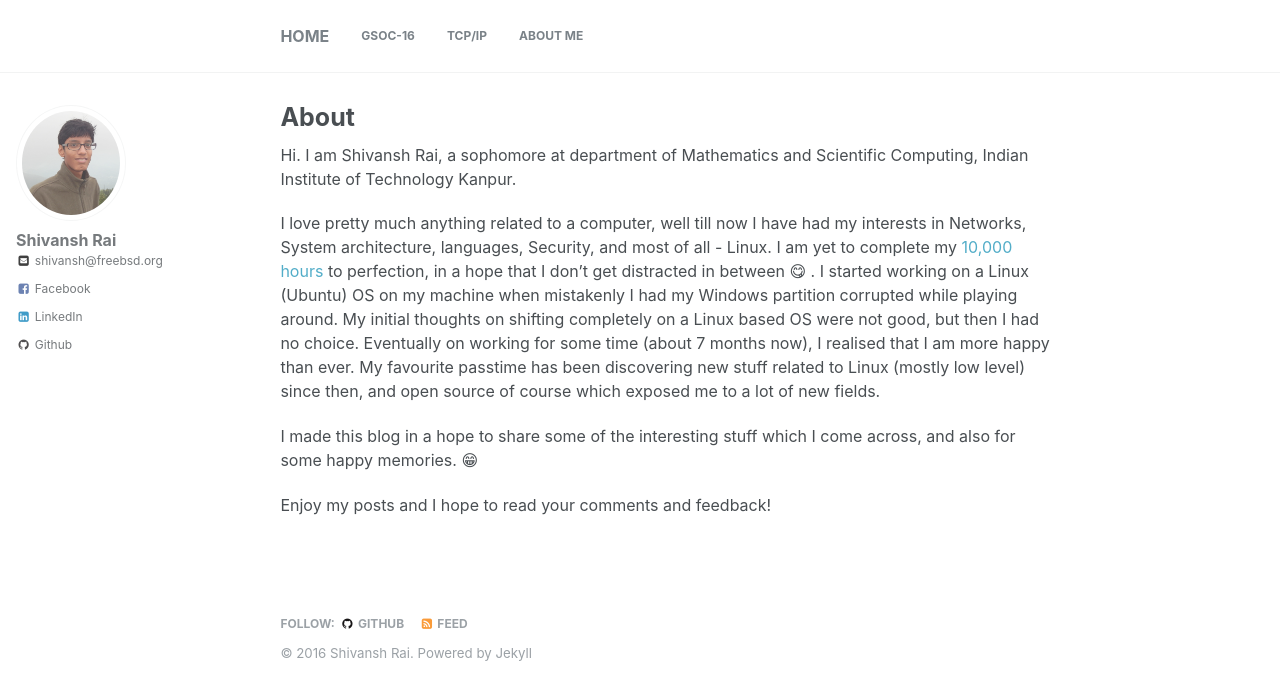
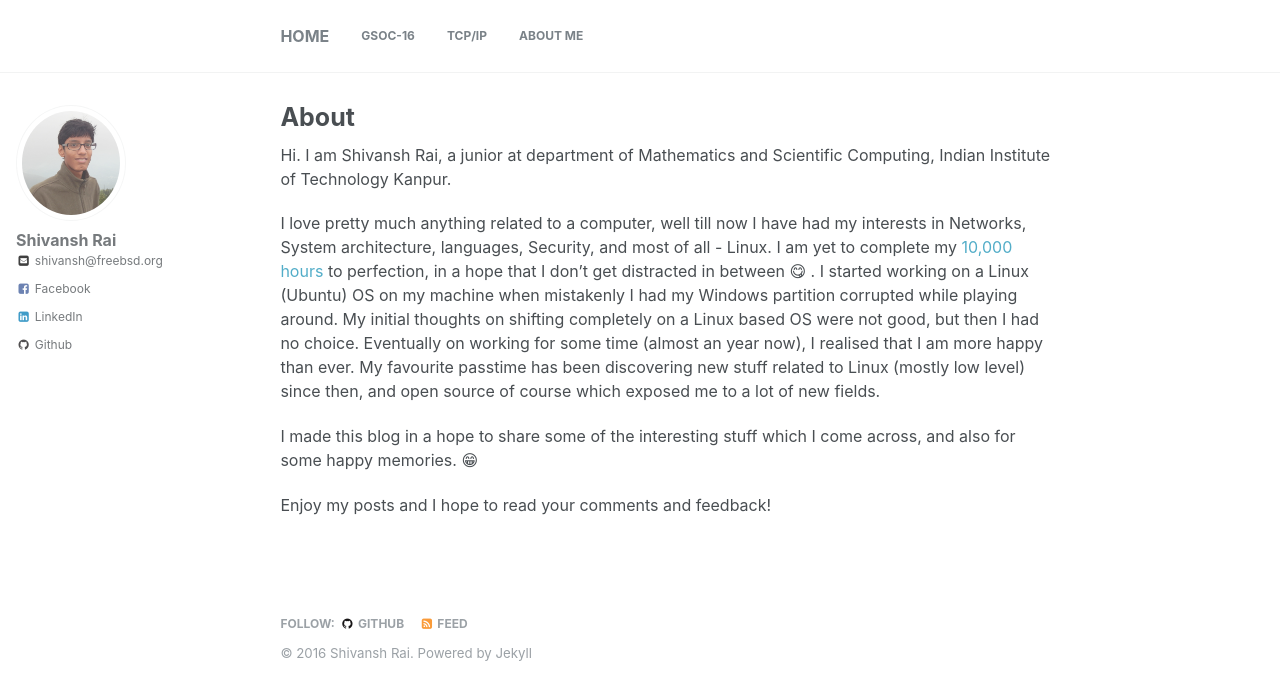
Before and after one commit to shivansh/shivansh.github.io, a Jekyll site: the page built from _pages/about.md, in a window 1280 px wide. Shown: the top 700 px of the page. Built offline with Jekyll 4.4.1, drawn with Linux system fonts in a browser that asks for light colours.

Commit message:
Update about page

```diff
--- a/_pages/about.md
+++ b/_pages/about.md
@@ -5,9 +5,9 @@
 permalink: /about
 ---
 
-Hi. I am Shivansh Rai, a sophomore at department of Mathematics and Scientific Computing, Indian Institute of Technology Kanpur.
+Hi. I am Shivansh Rai, a junior at department of Mathematics and Scientific Computing, Indian Institute of Technology Kanpur.
 
-I love pretty much anything related to a computer, well till now I have had my interests in Networks, System architecture, languages, Security, and most of all - Linux. I am yet to complete my <a href="http://www.wisdomgroup.com/blog/10000-hours-of-practice/" target="_blank">10,000 hours</a> to perfection, in a hope that I don't get distracted in between &#x1F60B; . I started working on a Linux (Ubuntu) OS on my machine when mistakenly I had my Windows partition corrupted while playing around. My initial thoughts on shifting completely on a Linux based OS were not good, but then I had no choice. Eventually on working for some time (about 7 months now), I realised that I am more happy than ever. My favourite passtime has been discovering new stuff related to Linux (mostly low level) since then, and open source of course which exposed me to a lot of new fields.
+I love pretty much anything related to a computer, well till now I have had my interests in Networks, System architecture, languages, Security, and most of all - Linux. I am yet to complete my <a href="http://www.wisdomgroup.com/blog/10000-hours-of-practice/" target="_blank">10,000 hours</a> to perfection, in a hope that I don't get distracted in between &#x1F60B; . I started working on a Linux (Ubuntu) OS on my machine when mistakenly I had my Windows partition corrupted while playing around. My initial thoughts on shifting completely on a Linux based OS were not good, but then I had no choice. Eventually on working for some time (almost an year now), I realised that I am more happy than ever. My favourite passtime has been discovering new stuff related to Linux (mostly low level) since then, and open source of course which exposed me to a lot of new fields.
 
 I made this blog in a hope to share some of the interesting stuff which I come across, and also for some happy memories. &#x1F601;
 
```
